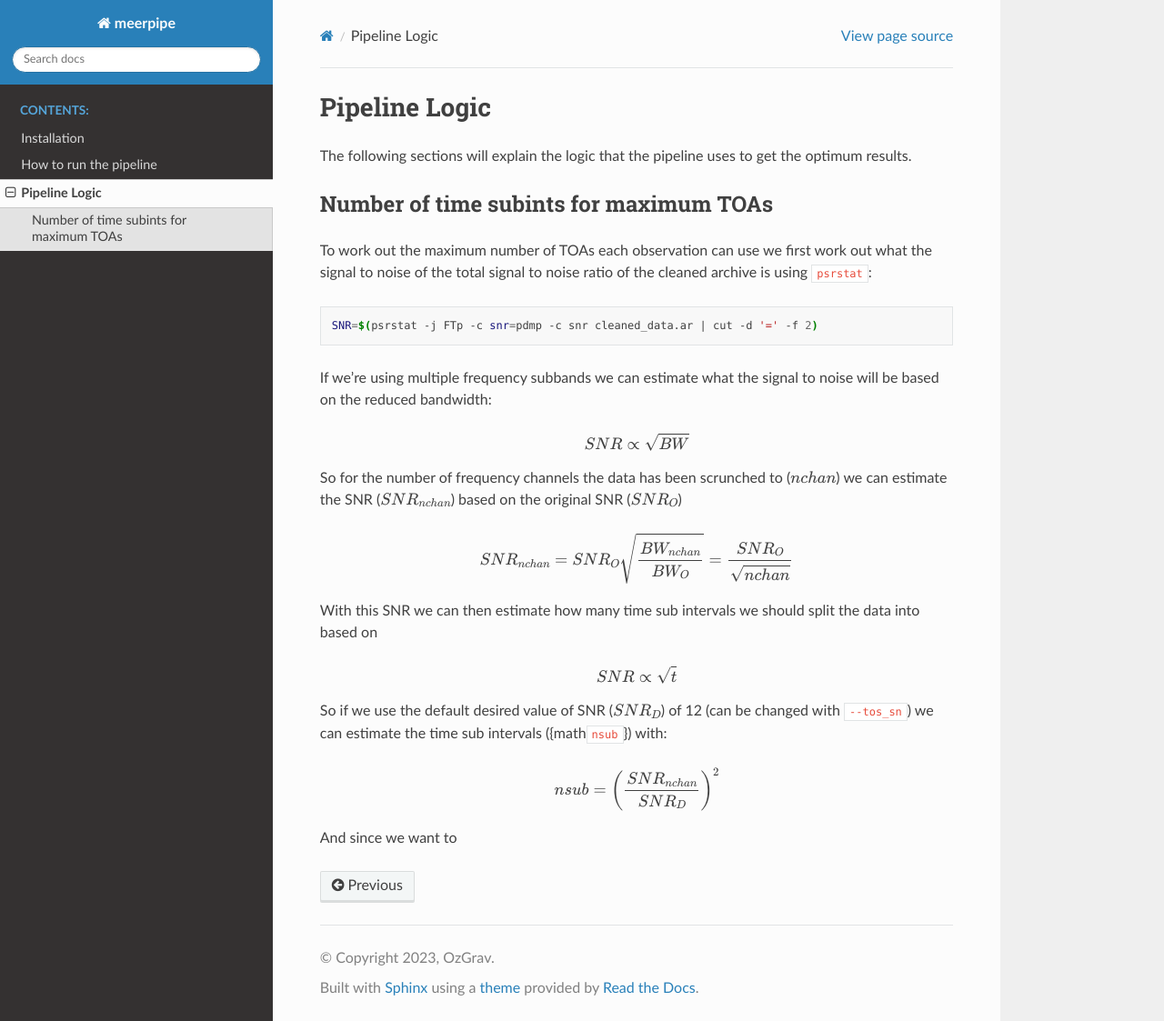
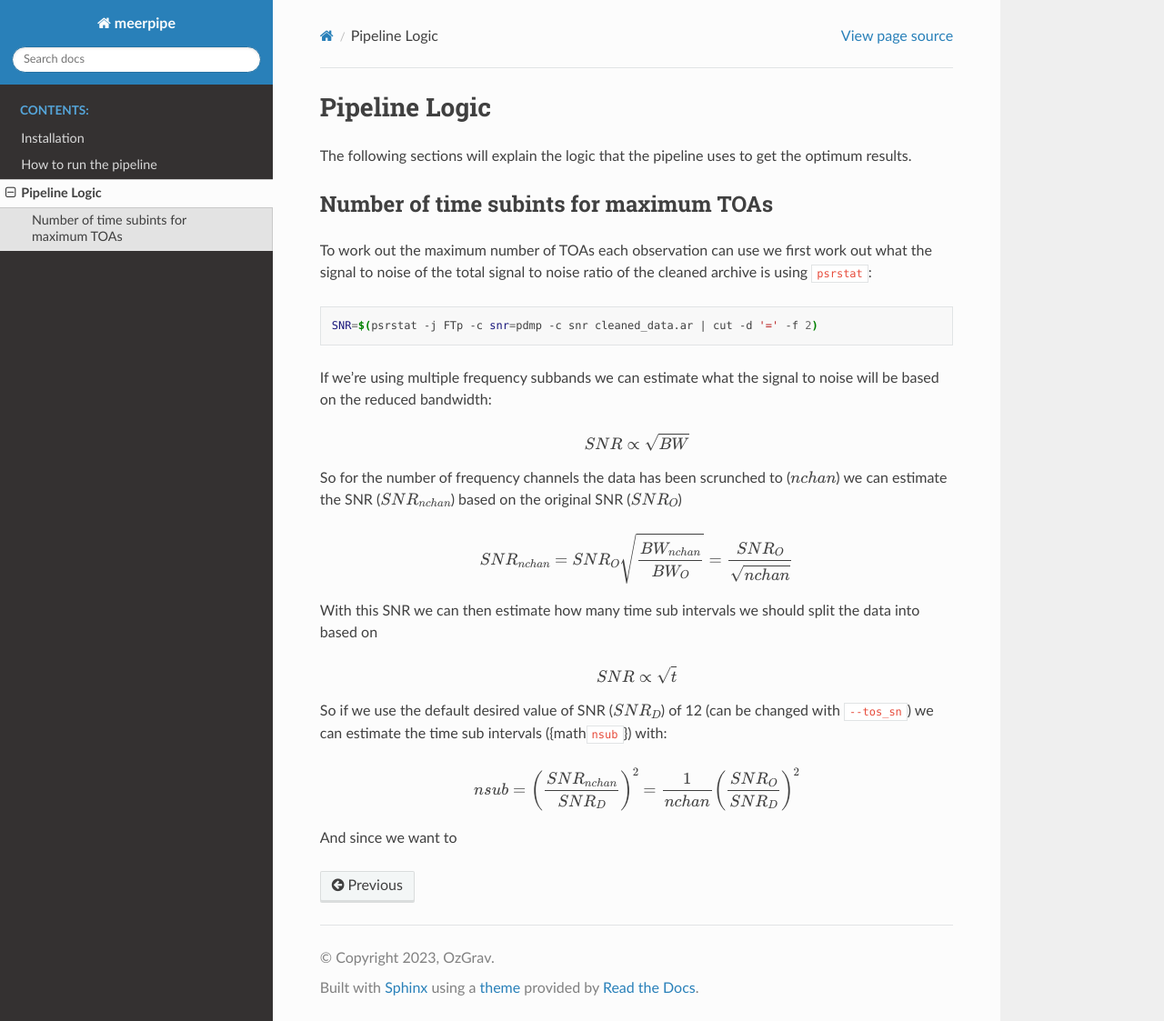
Before and after one commit to OZGrav/meerpipe, a Sphinx documentation site: the page built from docs/logic.md, in a window 1280 px wide and 1123 px high. Shown: the whole window at 91% size. Built offline with Sphinx 7.4.7 and the Read the Docs theme 2.0.0, drawn with Linux system fonts in a browser that asks for light colours.

Commit message:
Minor equation expansion

````diff
--- a/docs/logic.md
+++ b/docs/logic.md
@@ -36,7 +36,7 @@ So if we use the default desired value of SNR ({math}`SNR_D`) of 12 (can be chan
 we can estimate the time sub intervals ({math`nsub`}) with:
 
 ```{math}
-nsub = \left ( \frac{SNR_{nchan}}{SNR_D} \right ) ^2
+nsub = \left ( \frac{SNR_{nchan}}{SNR_D} \right ) ^2 = \frac{1}{nchan} \left ( \frac{SNR_{O}}{SNR_D} \right ) ^2
 ```
 
 And since we want to
````
